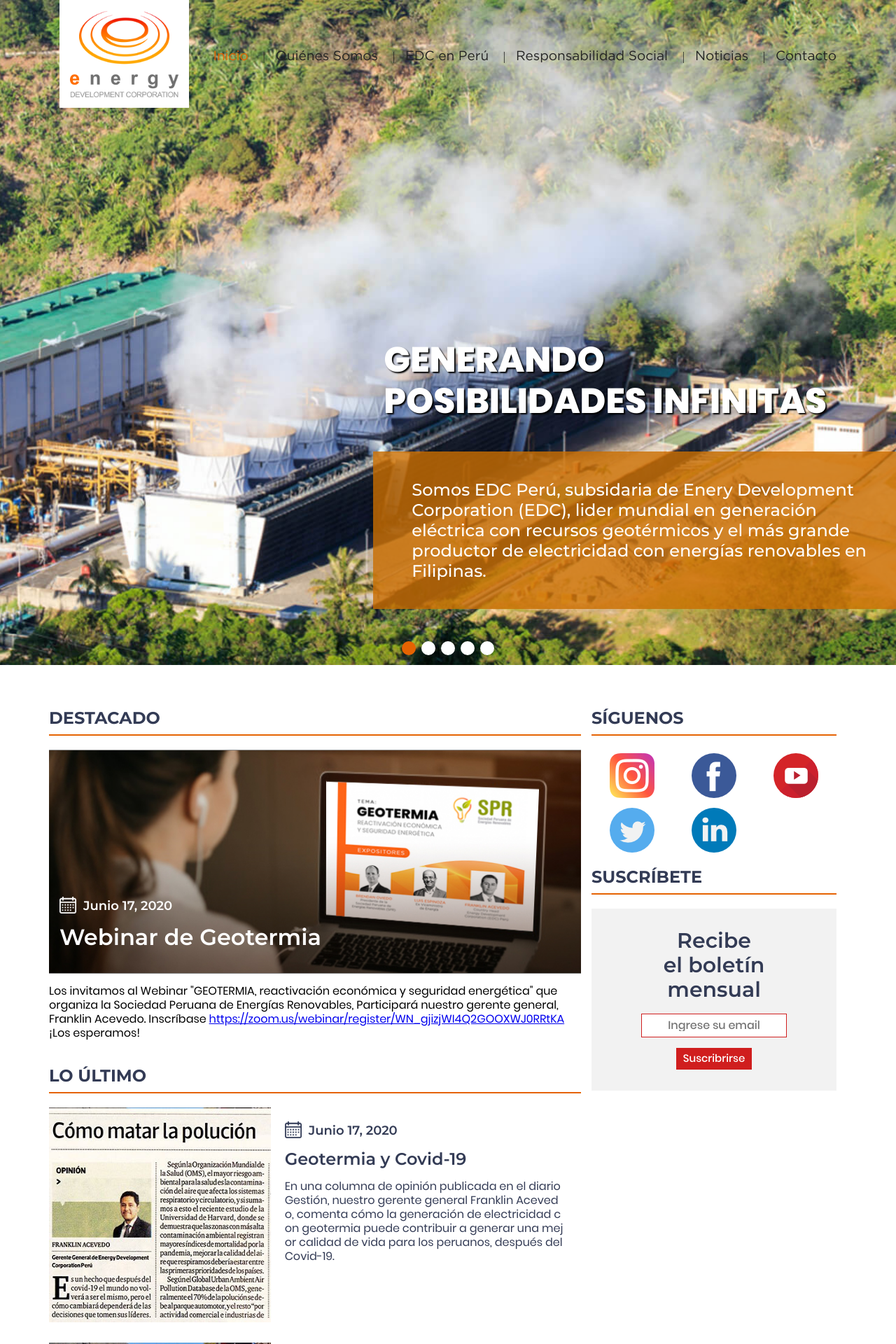
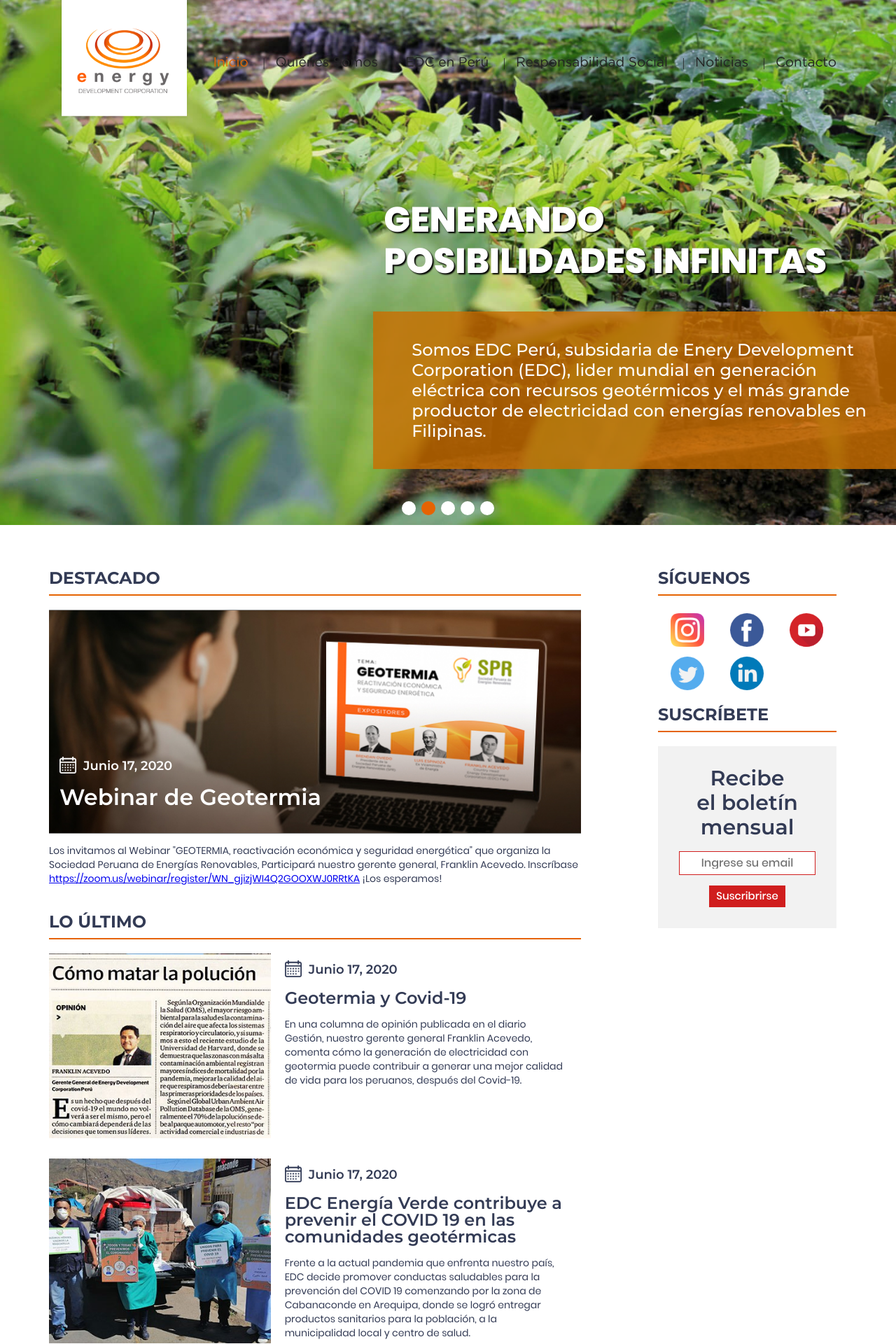
Before and after one commit to renzoarellano/edc_project, a PHP site: page /inicio.php?prod=1 in a window 1280 px wide. Shown: the top 1920 px of the page at 70% size. Run offline with PHP 8.4, Linux system fonts and the light colour scheme; data that the repository does not hold is empty.

Commit message:
[FIXING] Observaciones levantadas 24/06/2020

```diff
--- a/app/css/style.css
+++ b/app/css/style.css
@@ -349,6 +350,9 @@
 }
 
 /*Inicio*/
+.iconRedes{
+  width: 48px;
+}
 .bannerBack {
   width: 100%;
   min-height: 950px;
@@ -434,10 +438,11 @@
 }
 
 .textNoticiaDestacada {
-  font-size: 16px;
+  font-size: 14px;
   font-family: 'poppins_regular';
-  color: black;
+  color: #333b55;
   line-height: 20px;
+  word-break: break-word;
 }
 
 .headNoticia {
@@ -487,7 +492,7 @@
 }
 
 .paddingUltimaNoticia {
-  padding: 20px 20px 0px !important;
+  padding: 10px 20px 0px !important;
 }
 
 .ultimaNoticia {
@@ -496,7 +501,7 @@
 
 .imgUltimaNoticia {
   width: 100%;
-  min-height: 307px;
+  margin: auto;
 }
 
 .tituloUltimaNoticia h1 {
@@ -509,14 +514,13 @@
 .textoUltimaNotica p {
   color: #333b55;
   font-family: 'poppins_regular';
-  font-size: 16px;
+  font-size: 14px;
   line-height: 20px;
   margin-bottom: 5px;
-  height: 140px;
+  height: 120px;
   overflow: hidden;
-  word-break: break-all;
+  word-break: break-word;
   text-overflow: ellipsis;
-  word-wrap: break-word;
 }
 
 .comentariosUltimaNoticia {
@@ -641,6 +645,7 @@
   font-size: 16px;
   font-family: 'poppins_medium';
   text-align: center;
+  width: 100%;
 }
 
 .submitSuscription {
@@ -1053,14 +1074,14 @@
   }
 
   .bannerBack {
-    min-height: 950px;
+    min-height: 750px;
   }
 
   .linksFooter li a {
-    font-size: 16px;
+    font-size: 18px;
   }
   .linksFooter li a:hover,.linksFooter li a:focus  {
-    font-size: 16px;
+    font-size: 18px;
   }
 
   .ImageDepartamentSection img{
--- a/app/js/app.js
+++ b/app/js/app.js
@@ -5,6 +5,7 @@
         document.getElementById("changeHeader").className = "headerSpaceC";
         document.getElementById("linksHeaderChange").style.alignItems = "center";
         document.getElementById("logoHeader").style.maxWidth = "120px";
+        document.getElementById("logoHeader").style.marginTop = "15px";
         //document.getElementById("LogoChange").className = "header-titlechange";
     } else {
         document.getElementById("changeHeader").className = "headerSpace";
@@ -13,6 +14,7 @@
 
 
         document.getElementById("logoHeader").style.maxWidth = "200px";
+        document.getElementById("logoHeader").style.marginTop = "0px";
         //document.getElementById("LogoChange").className = "header-title";
     }
 }
@@ -83,6 +85,11 @@
 /*Swiper Banner Home*/
 var swiper = new Swiper('.swiper-container-home', {
     loop: true,
+    effect:'fade',
+    autoplay: {
+        delay: 2500,
+        disableOnInteraction: false,
+    },
     pagination: {
         el: '.swiper-pagination',
         clickable: true,
--- a/tpl/footer.php
+++ b/tpl/footer.php
@@ -5,7 +5,7 @@
         <img class="logo-responsive" src="app/img/logo-blanco.png" alt="">
       </div>
       <div class="col-12 col-md-12 col-lg-9 np linksCentradoFooter">
-        <div class="col-12 displayLinks">
+        <div class="col-12 displayLinks np">
           <ul class="linksFooter">
             <li>
               <a href="inicio.php">
@@ -51,7 +51,7 @@
         <div class="row no-gutters spaceDetails">
           <div class="col-12 col-md-7 col-lg-8 footerLeft">
             &copy; Copyright 2020 - Energy Development Corporation | Términos y Condiciones<br>
-            Av. Manuel Olguín 335 Of 1301, Surco. Lima - Perú | E-mail: informes@edc.pe
+            Av. Manuel Olguín 335 Of 1301, Surco. Lima - Perú | E-mail: contacto@edc.pe
           </div>
           <div class="col-12 col-md-5 col-lg-4 footerRight">
             <div class="numberFooter">
--- a/tpl/header.php
+++ b/tpl/header.php
@@ -31,7 +31,7 @@
   <div class="container">
   <div class="row no-gutters">
     <div class="logo col-5 col-md-3 col-lg-2 col-xl-2">
-      <img id="logoHeader" class="logo-responsive backgroundLogo" src="app/img/logo.png" alt="Energy Logo">
+      <img id="logoHeader" class="logo-responsive" src="app/img/logo.png" alt="Energy Logo">
     </div>
     <div id="linksHeaderChange" class="nav col-7 col-md-9 col-lg-10 col-xl-10">
       <div class=" d-none d-sm-none d-md-none d-lg-block col-lg-12 np">
--- a/views/edc-en-peru.php
+++ b/views/edc-en-peru.php
@@ -126,7 +126,7 @@
                     <div class="col-12 np">
                         <div class="col-12 textoSectionNosotros np">
                             <p class="introTextEDC">
-                                Cponoce en este didáctico esqueema cómo generamos electricidad con el calor al interior
+                                Conoce en este didáctico esquema cómo generamos electricidad con el calor al interior
                                 de la Tierra.
                             </p>
                         </div>
--- a/views/inicio.php
+++ b/views/inicio.php
@@ -98,7 +98,7 @@
     <div class="row">
         <div class="col-12 col-md-12 col-lg-8 espaciadoNoticias">
             <div class="row">
-                <div class="cabeceraSection col-12 np">
+                <div class="cabeceraSection col-12 npMobile">
                     <div class="tituloSection">
                         <h1>
                             DESTACADO
@@ -108,7 +108,7 @@
 
                     </div>
                 </div>
-                <div class="noticiaPrincipalContainer col-12 np">
+                <div class="noticiaPrincipalContainer col-12 npMobile">
                     <div class="noticiaPrincipal col-12" style="background-image: url('app/img/Not_destacada.jpg');">
                         <div class="contenidoNoticiaPrincipal">
                             <div class=" headNoticia">
@@ -132,7 +132,7 @@
                         Inscríbase <a href="https://zoom.us/webinar/register/WN_gjizjWI4Q2GOOXWJ0RRtKA">https://zoom.us/webinar/register/WN_gjizjWI4Q2GOOXWJ0RRtKA</a> ¡Los esperamos!
                     </div>
                 </div>
-                <div class="cabeceraSection col-12 np">
+                <div class="cabeceraSection col-12 npMobile">
                     <div class="tituloSection">
                         <h1>
                             LO ÚLTIMO
@@ -142,7 +142,7 @@
 
                     </div>
                 </div>
-                <div class="ultimaNoticia col-lg-12 np ">
+                <div class="ultimaNoticia col-lg-12 npMobile ">
                     <div class="row no-gutters">
                         <div class="col-12 col-md-5 col-lg-5 np">
                             <img class="imgUltimaNoticia" src="app/img/not3_edc.jpg" alt="">
@@ -169,7 +169,7 @@
                         </div>
                     </div>
                 </div>
-                <div class="ultimaNoticia col-lg-12 np ">
+                <div class="ultimaNoticia col-lg-12 npMobile ">
                     <div class="row no-gutters">
                         <div class="col-12 col-md-5 col-lg-5 np">
                             <img class="imgUltimaNoticia" src="app/img/not4_edc.jpg" alt="">
@@ -198,7 +198,7 @@
                 </div>
             </div>
         </div>
-        <div class="col-12 col-md-12 col-lg-4 espaciadoRedes">
+        <div class="col-12 col-md-12 offset-lg-1 col-lg-3 espaciadoRedes">
             <div class="row no-gutters">
                 <div class="cabeceraSection col-12 np">
                     <div class="tituloSection">
@@ -214,27 +214,27 @@
                     <ul class="redesHome">
                         <li>
                             <a href="https://instagram.com/edc_peru" target="_blank">
-                                <img src="app/img/instagram.png" alt="">
+                                <img class="iconRedes" src="app/img/instagram.png" alt="">
                             </a>
                         </li>
                         <li>
                             <a href="https://www.facebook.com/EDCPeru" target="_blank">
-                                <img src="app/img/facebook.png" alt="">
+                                <img class="iconRedes" src="app/img/facebook.png" alt="">
                             </a>
                         </li>
                         <li>
                             <a href="https://www.youtube.com/channel/UCw9VVaZpUUy3wGFTdBx6vgQ" target="_blank">
-                                <img src="app/img/youtube.png" alt="">
+                                <img class="iconRedes" src="app/img/youtube.png" alt="">
                             </a>
                         </li>
                         <li>
                             <a href="#" target="_blank">
-                                <img src="app/img/twitter.png" alt="">
+                                <img class="iconRedes" src="app/img/twitter.png" alt="">
                             </a>
                         </li>
                         <li>
                             <a href="https://www.linkedin.com/in/edc-perú-8661a41a6" target="_blank">
-                                <img src="app/img/linkedin.png" alt="">
+                                <img class="iconRedes" src="app/img/linkedin.png" alt="">
                             </a>
                         </li>
                     </ul>
```
Also changed, not shown: other parts of app/css/style.css (+27 -10 lines), views/contacto.php (+9 -6 lines), views/nosotros.php (+8 -8 lines), app/img/logo.png.
